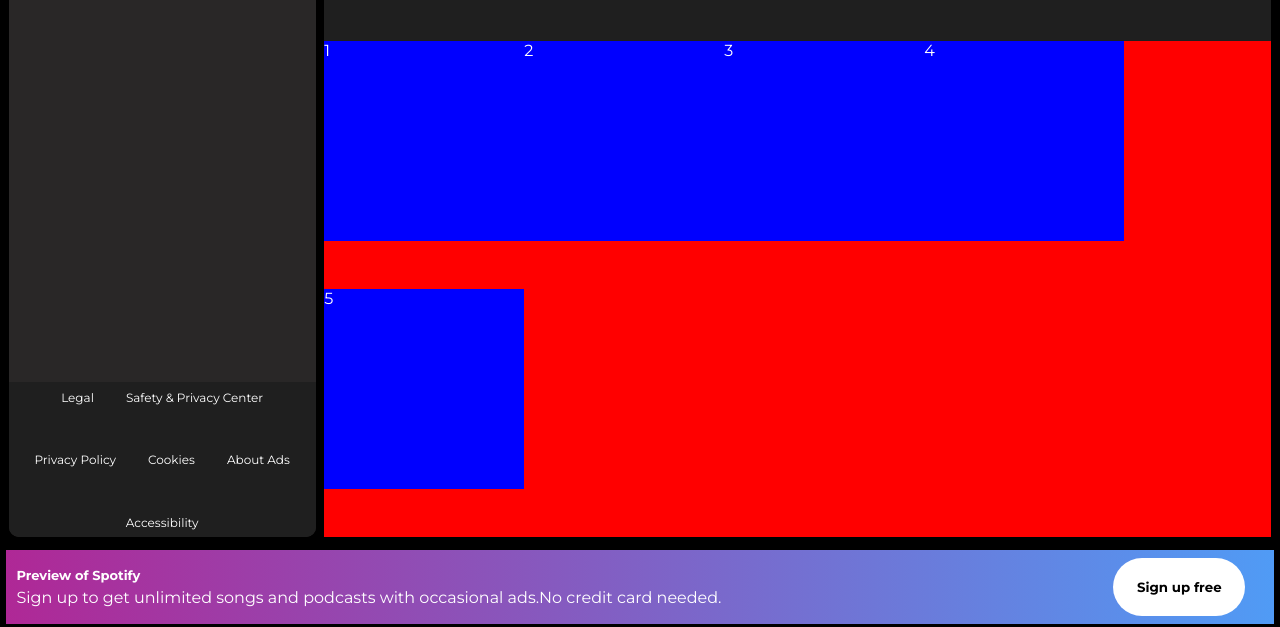
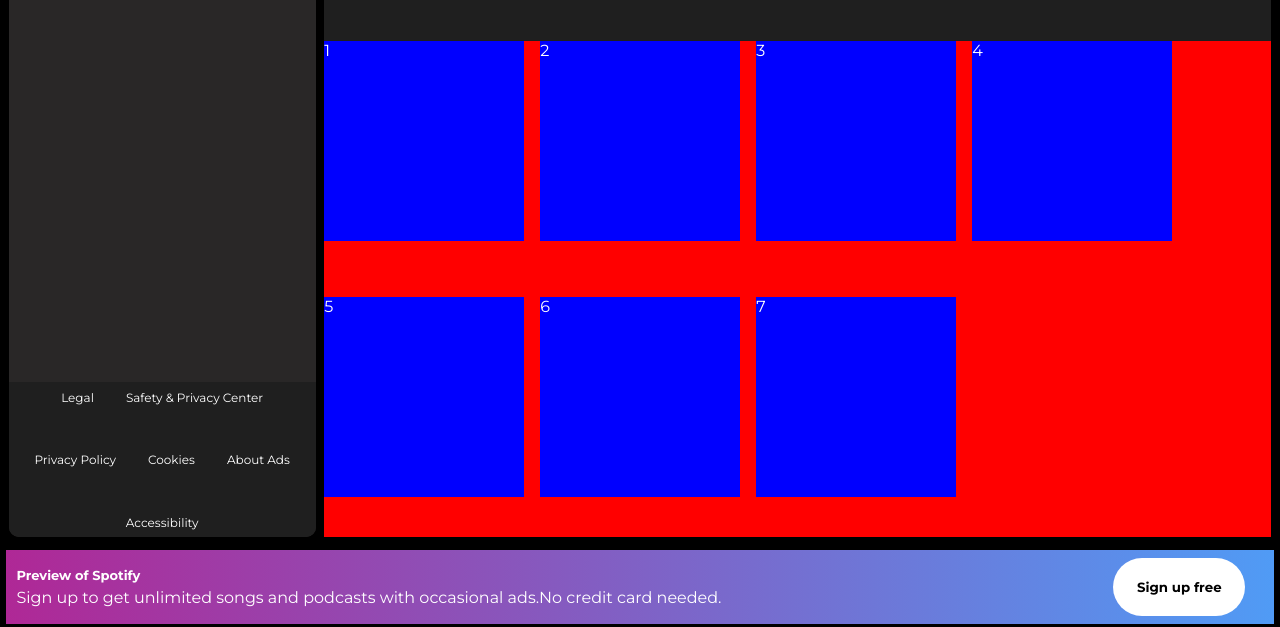
Before and after one commit to Muhammad-Tayyab-Awan/spotify_Website_clone, a plain HTML site: page index.html in a window 1280 px wide. Shown: the part 173-800 px from the top of the page. Drawn offline with Linux system fonts and the light colour scheme.

Commit message:
Sep 7, 2024, 10:59 PM

```diff
--- a/index.html
+++ b/index.html
@@ -107,6 +107,8 @@
             <div class="card">3</div>
             <div class="card">4</div>
             <div class="card">5</div>
+            <div class="card">6</div>
+            <div class="card">7</div>
           </div>
         </div>
       </div>
--- a/style.css
+++ b/style.css
@@ -266,6 +266,7 @@ body {
   justify-content: flex-start;
   align-items: flex-start;
   flex-wrap: wrap;
+  gap: 1rem;
 }
 .card {
   background-color: blue;
```
